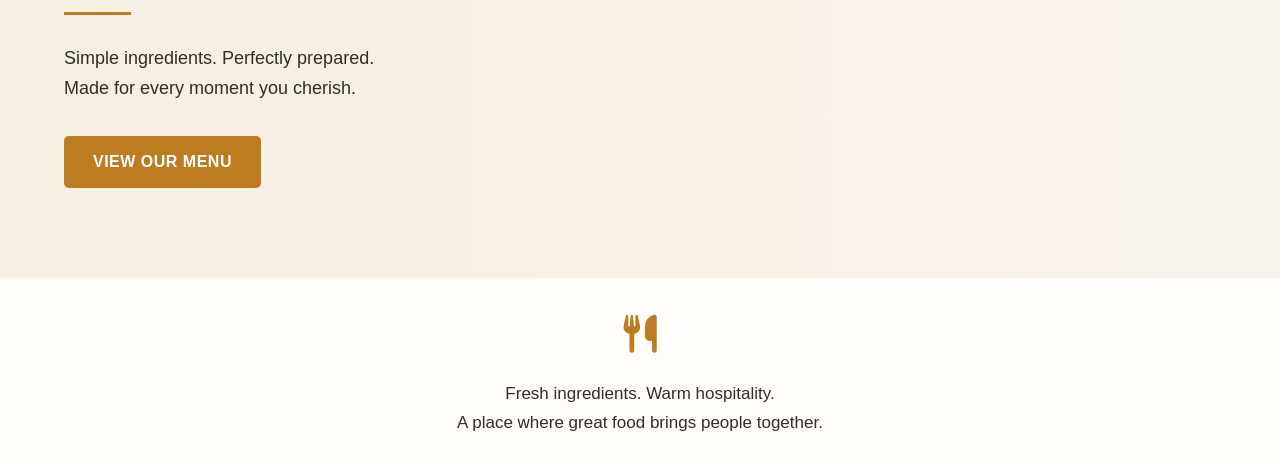
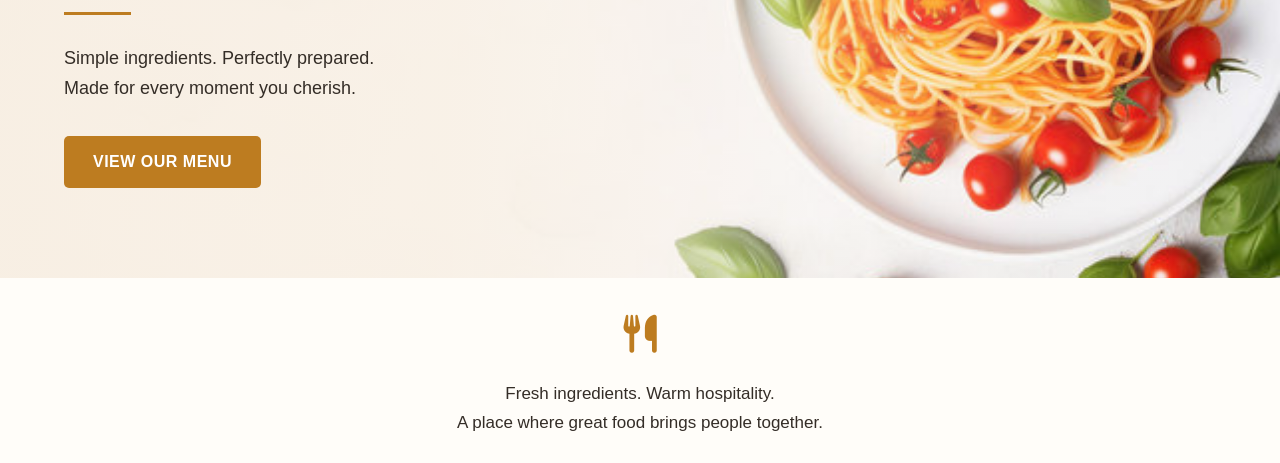
Before and after one commit to ugwah/Savorerestaurant.com, a plain HTML site: page index.html in a window 1280 px wide. Shown: the part 392-855 px from the top of the page. Drawn offline with Linux system fonts and the light colour scheme; the site is published under a folder, as on GitHub Pages, so addresses that start at the root find nothing.

Commit message:
Bestmans project

```diff
--- a/index.html
+++ b/index.html
@@ -76,7 +76,7 @@
 
 <section class="hero">
 
-    <img src="/IMG/spagg.jpg" alt="Delicious pasta" class="hero-bg">
+    <img src="./IMG/spagg.jpg" alt="Delicious pasta" class="hero-bg">
 
     <div class="hero-overlay"></div>
 
```
